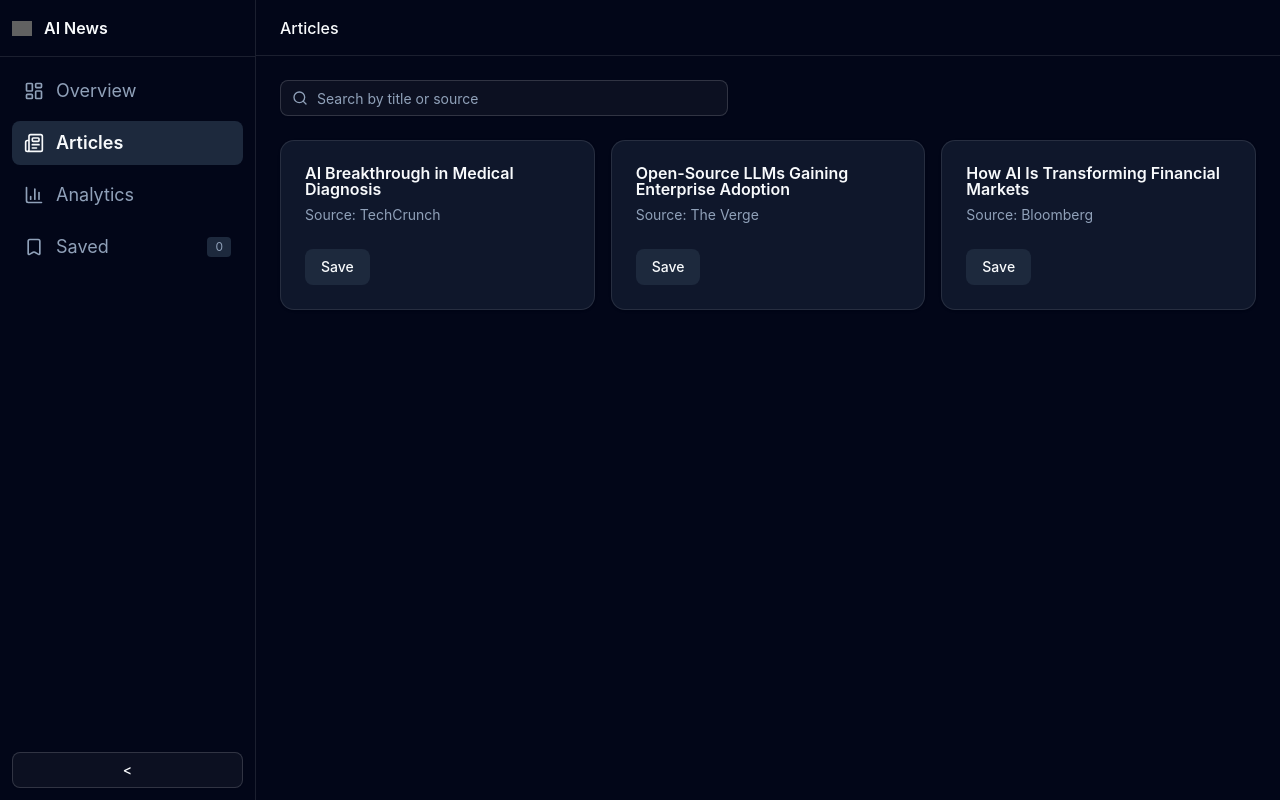
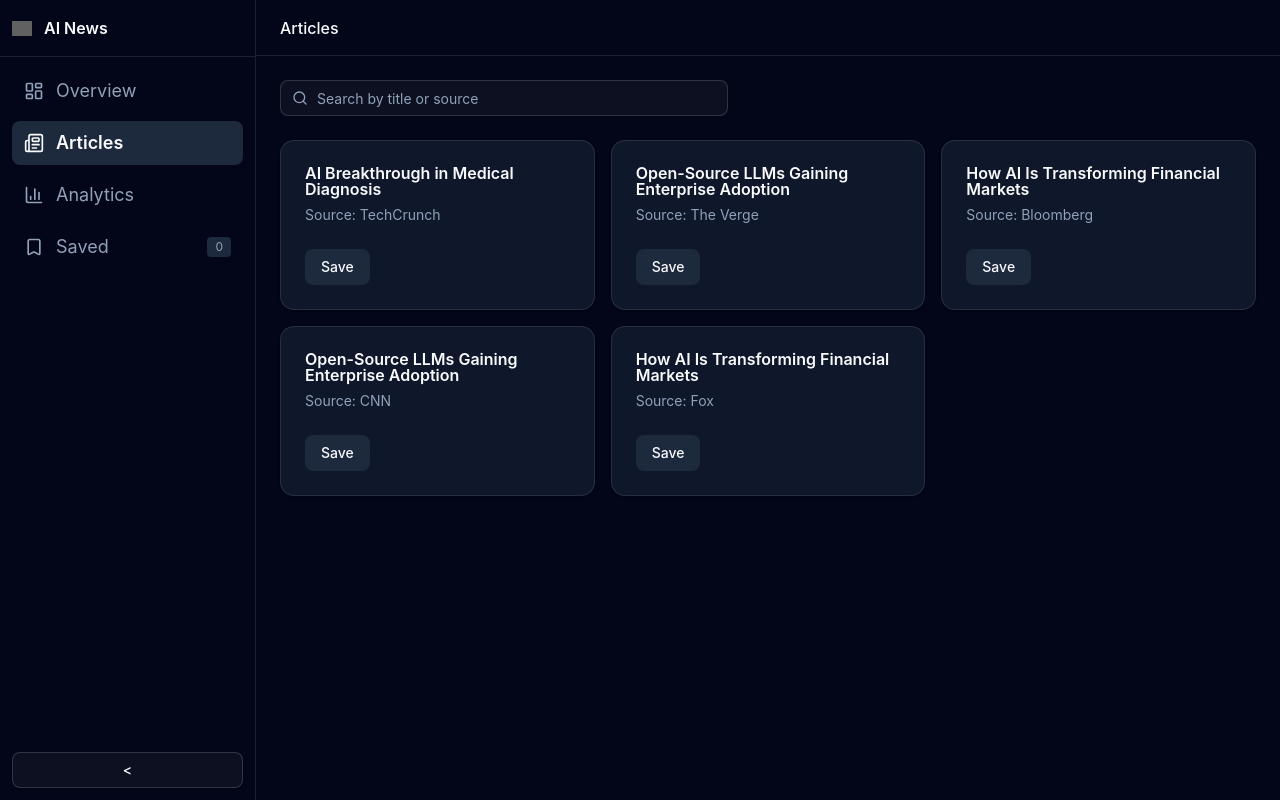
Before and after one commit to Neel37389/ai-news-intelligence-dashboard, a Next.js app: page /dashboard/articles in a window 1280 px wide. Built offline with nearby package versions, Linux system fonts and the light colour scheme; grey boxes are pictures that could not be loaded.

Commit message:
Added a header and placed the clear all button on the top right

```diff
--- a/src/app/dashboard/saved/page.js
+++ b/src/app/dashboard/saved/page.js
@@ -21,13 +21,18 @@ export default function SavedPage() {
 
   return (
     <div>
-      {savedArticles.length === 0 ? (
-        <p>No saved articels yet.</p>
-      ) : (
-        <div>
-          <div>
-            <Button onClick={handleClear}>CLear All</Button>
-          </div>
+      <div>
+        <div className="flex justify-between items-center mb-6">
+          <h1 className="text-2xl font-semibold">Saved Articles</h1>
+          {savedArticles.length > 0 && (
+            <Button variant="outline" onClick={handleClear}>
+              Clear All
+            </Button>
+          )}
+        </div>
+        {savedArticles.length === 0 ? (
+          <p>No saved articles yet.</p>
+        ) : (
           <ul className="grid grid-cols-1 md:grid-cols-2 lg:grid-cols-3 gap-4">
             {savedArticles.map((item) => (
               <ArticleItem
@@ -38,8 +43,8 @@ export default function SavedPage() {
               />
             ))}
           </ul>
-        </div>
-      )}
+        )}
+      </div>
     </div>
   );
 }
--- a/src/data/articles.js
+++ b/src/data/articles.js
@@ -14,4 +14,14 @@ export const articles = [
     title: "How AI Is Transforming Financial Markets",
     source: "Bloomberg",
   },
+  {
+    id: 4,
+    title: "Open-Source LLMs Gaining Enterprise Adoption",
+    source: "CNN",
+  },
+  {
+    id: 5,
+    title: "How AI Is Transforming Financial Markets",
+    source: "Fox",
+  },
 ];
```
